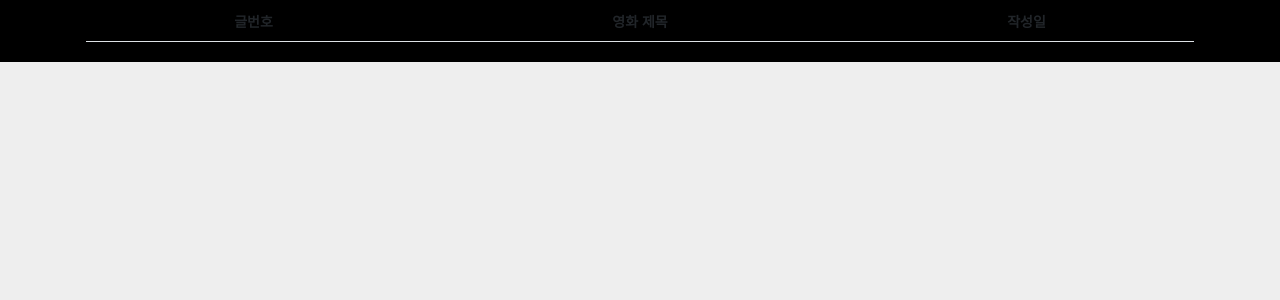
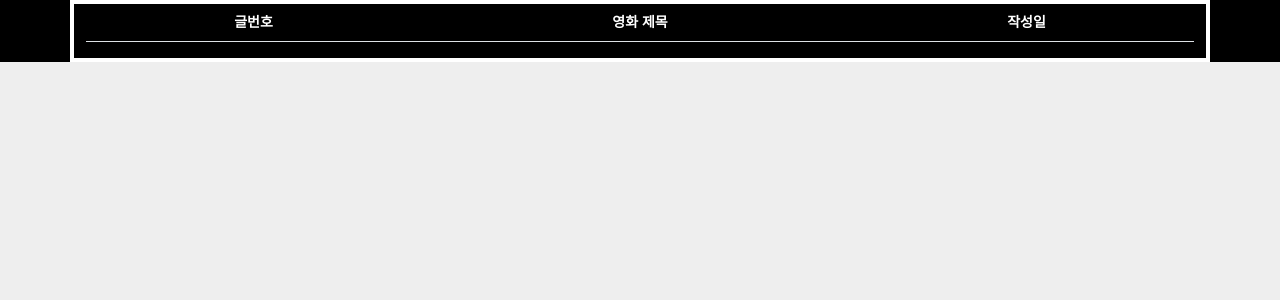
Before and after one commit to Joyseohee/ReactTeam1, a React (Create React App) app in the folder movie-app/: page /mypage in a window 1280 px wide. Both pictures are taken after a click on the element "내가 쓴 리뷰". Shown: the top 300 px of the page. Built offline with nearby package versions, Linux system fonts and the light colour scheme.

Commit message:
conflict

```diff
--- a/movie-app/src/components/Mypage/ShowLikes.js
+++ b/movie-app/src/components/Mypage/ShowLikes.js
@@ -20,8 +20,8 @@ export default function ShowLikes() {
   console.log(recentId);
 
   return (
-    <div>
-      <div style={{ color: "red" }}>추가 가능</div>
+    <div style={{ color: "white" }}>
+      <div>추가 가능</div>
       {recentId === null
         ? null
         : recentId.map((LikesId) => {
--- a/movie-app/src/components/Mypage/css/MyInfo.css
+++ b/movie-app/src/components/Mypage/css/MyInfo.css
@@ -1,6 +1,6 @@
 .col,
 .row {
-  border: 2px solid black;
+  border: 2px solid white;
 }
 
 .photo {
--- a/movie-app/src/pages/MyReview.js
+++ b/movie-app/src/pages/MyReview.js
@@ -23,7 +23,7 @@ export default function MyReview() {
       <div class="container text-center">
         <div class="row">
           <div class="col">
-            <table class="table">
+            <table class="table" style={{ color: "white" }}>
               <thead>
                 <tr>
                   <th>글번호</th>
--- a/movie-app/src/pages/Mypage.js
+++ b/movie-app/src/pages/Mypage.js
@@ -8,7 +8,7 @@ export default function Mypage() {
 
   return (
     <>
-      <div>
+      <div style={{ color: "white" }}>
         <MypgHeader />
         <div className="container-fluid text-center">
           <div className="row">
--- a/movie-app/src/pages/css/Mypage.css
+++ b/movie-app/src/pages/css/Mypage.css
@@ -1,5 +1,5 @@
 .col {
-  border: 2px solid blue;
+  border: 2px solid white;
 }
 
 .infoComp {
```
